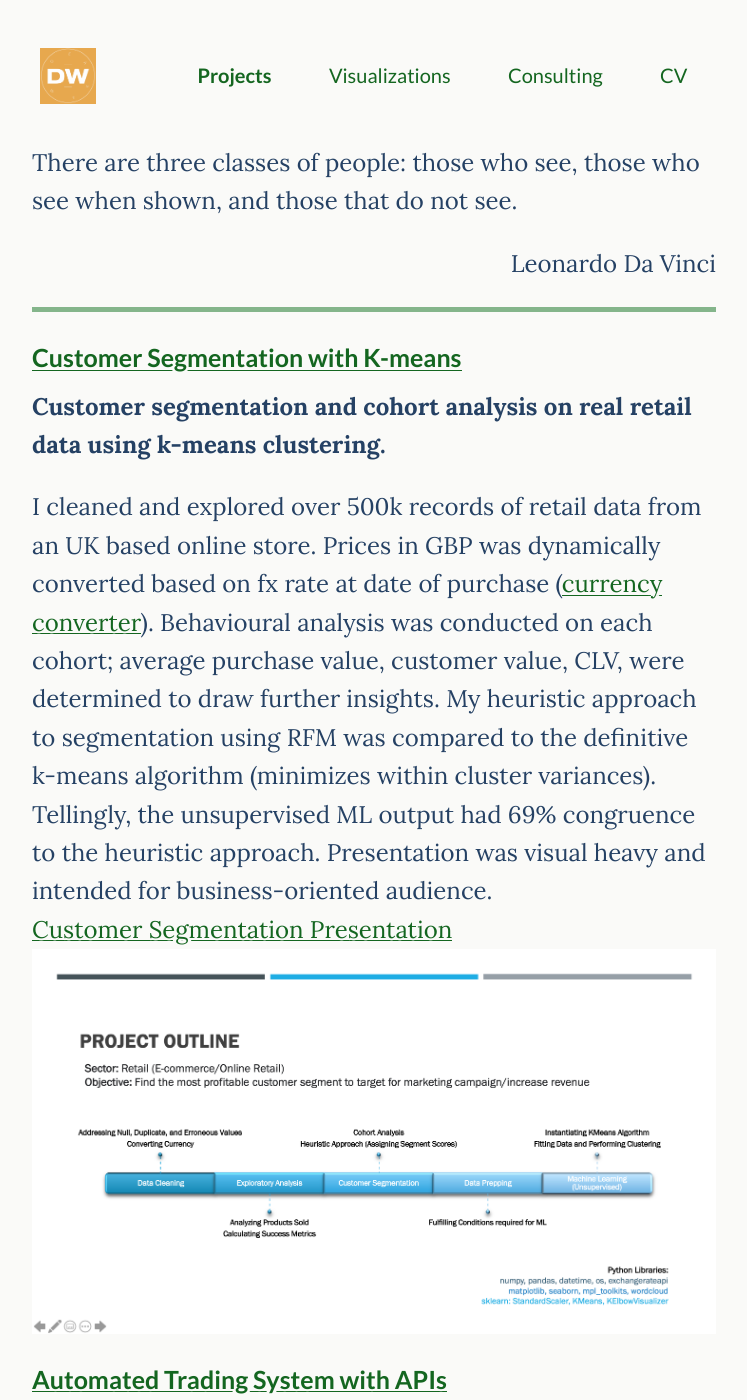
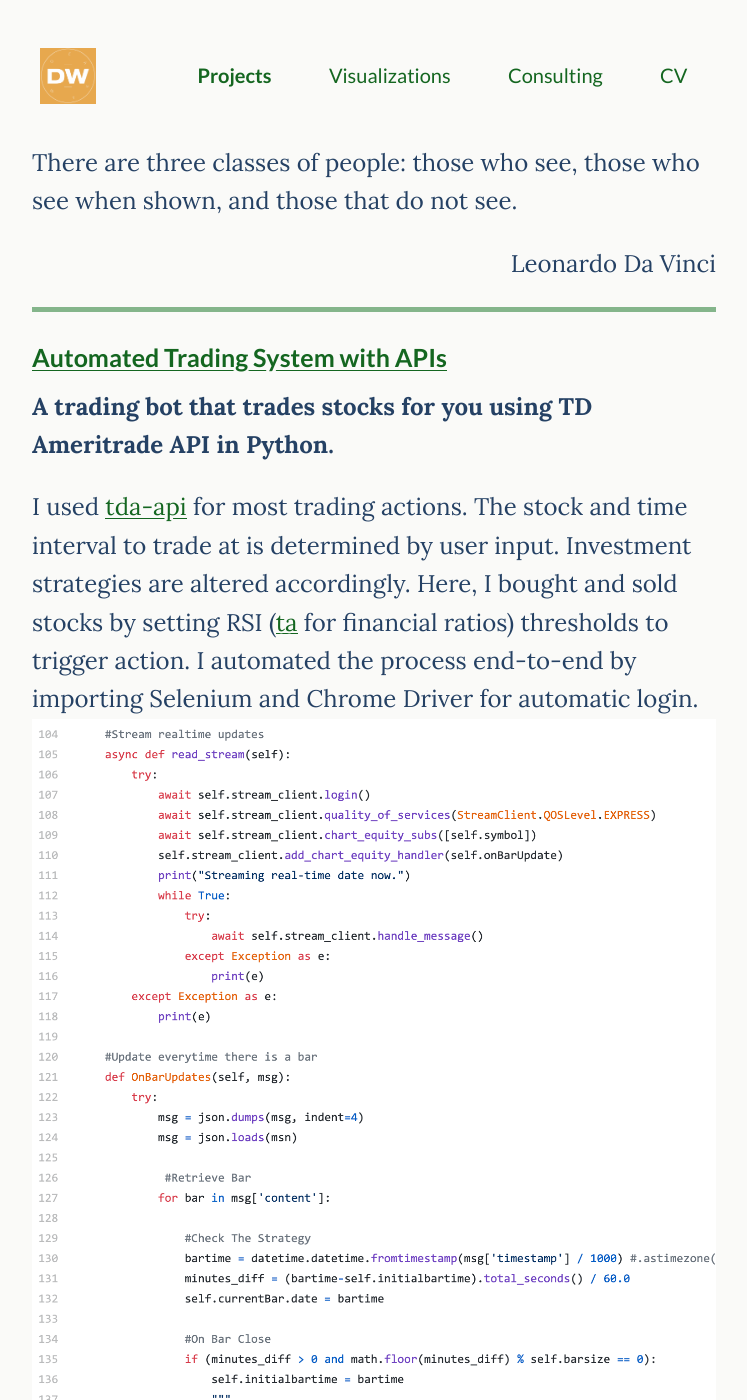
Before and after one commit to deawyk/deawyk.github.io, a Jekyll site: the page built from _pages/project.md, in a window 1280 px wide and 1400 px high. Shown: the whole window, without its empty margins (266-1013 px from the left). Built offline with Jekyll 4.4.1, drawn with Linux system fonts in a browser that asks for light colours; some of the changed text lies outside the part shown.

Commit message:
Update project.md

```diff
--- a/_pages/project.md
+++ b/_pages/project.md
@@ -20,19 +20,20 @@ permalink: /project/
 {:/} -->
 
 ---
+
+### [Automated Trading System with APIs](https://github.com/deawyk/Automated-Trading-System-via-APIs/blob/main/automated%20trading%20tda%20api.py)
+**A trading bot that trades stocks for you using TD Ameritrade API in Python.**
+
+I used [tda-api](https://pypi.org/project/tda-api/) for most trading actions. The stock and time interval to trade at is determined by user input. Investment strategies are altered accordingly. Here, I bought and sold stocks by setting RSI ([ta](https://technical-analysis-library-in-python.readthedocs.io/en/latest/) for financial ratios) thresholds to trigger action. I automated the process end-to-end by importing Selenium and Chrome Driver for automatic login.
+<img src="{{ site.baseurl }}/assets/img/git.tb1.png">
+
+
 ### [Customer Segmentation with K-means](https://github.com/deawyk/Customer-Segmentation-via-KMeans/blob/main/CS_KMeans.ipynb)
 **Customer segmentation and cohort analysis on real retail data using k-means clustering.**
 
 I cleaned and explored over 500k records of retail data from an UK based online store. Prices in GBP was dynamically converted based on fx rate at date of purchase ([currency converter](https://pypi.org/project/CurrencyConverter/)). Behavioural analysis was conducted on each cohort; average purchase value, customer value, CLV, were determined to draw further insights. My heuristic approach to segmentation using RFM was compared to the definitive k-means algorithm (minimizes within cluster variances). Tellingly, the unsupervised ML output had 69% congruence to the heuristic approach. Presentation was visual heavy and intended for business-oriented audience.<br>
 <i class='fa fa-file-text'></i>[Customer Segmentation Presentation](/assets/pdf/git.customerseg.pdf)
 <img src="{{ site.baseurl }}/assets/img/git.cs1.png">
-
-
-### [Automated Trading System with APIs](https://github.com/deawyk/Automated-Trading-System-via-APIs/blob/main/automated%20trading%20tda%20api.py)
-**A trading bot that trades stocks for you using TD Ameritrade API in Python.**
-
-I used [tda-api](https://pypi.org/project/tda-api/) for most trading actions. The stock and time interval to trade at is determined by user input. Investment strategies are altered accordingly. Here, I bought and sold stocks by setting RSI ([ta](https://technical-analysis-library-in-python.readthedocs.io/en/latest/) for financial ratios) thresholds to trigger action. I automated the process end-to-end by importing Selenium and Chrome Driver for automatic login.
-<img src="{{ site.baseurl }}/assets/img/git.tb1.png">
 
 
 ### [Google BigQuery ETL and KPI Dashboard](https://github.com/deawyk/Google-Analytics-KPIs-via-Google-BigQuery/blob/main/BigQuery%20Script.sql)
```
